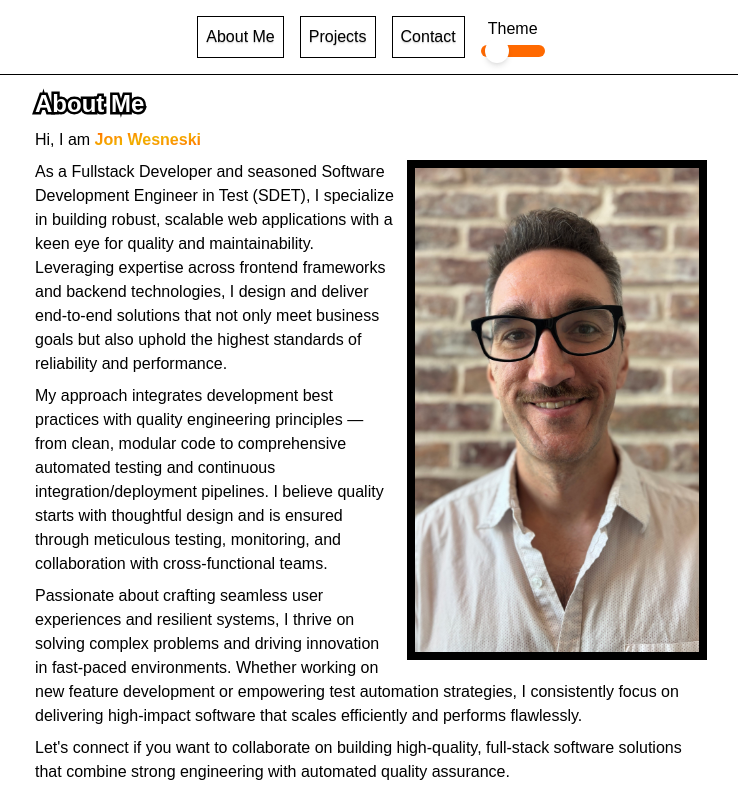
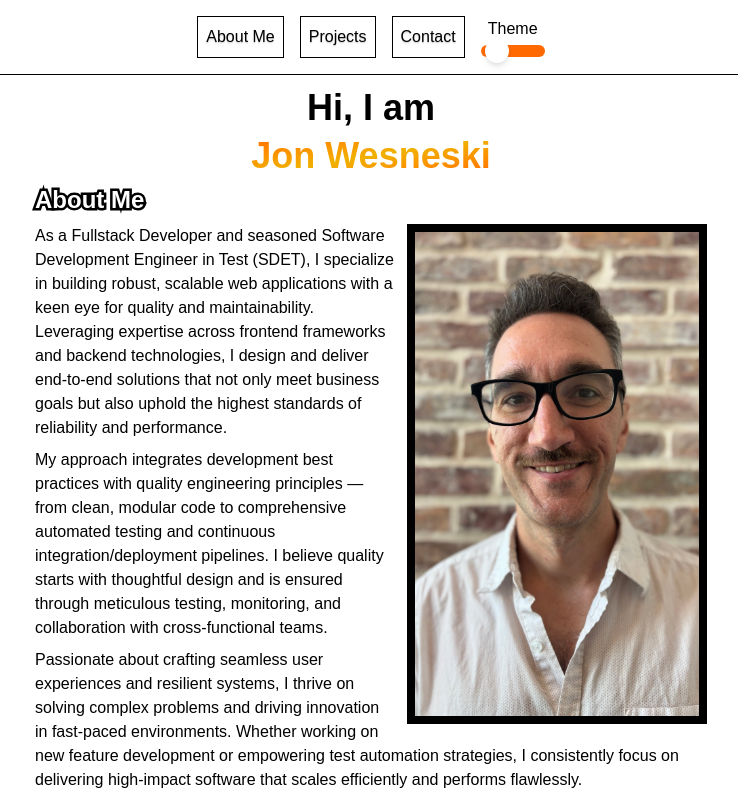
Before and after one commit to jonwesneski/jonwesneski.github.io, a Next.js app: page / in a window 1280 px wide. Shown: the whole page, without its empty margins (269-1007 px from the left). Built offline with nearby package versions, Linux system fonts and the light colour scheme.

Commit message:
added more animation

```diff
--- a/src/app/_components/About.tsx
+++ b/src/app/_components/About.tsx
@@ -1,16 +1,86 @@
 "use client";
+
+import { Variants, motion } from "motion/react";
 import Image from "next/image";
+
+const containerVariants: Variants = {
+  hidden: { opacity: 0, x: 100 },
+  visible: {
+    opacity: 1,
+    x: 0,
+    transition: {
+      type: "tween",
+      delay: 2,
+      staggerChildren: 0.1,
+      delayChildren: 0.1,
+      when: "beforeChildren",
+    },
+  },
+};
+
+const helloVariants: Variants = {
+  hidden: { opacity: 0 },
+  visible: { opacity: 1, transition: { type: "tween", duration: 1.5 } },
+};
+
+const nameVariants: Variants = {
+  hidden: { opacity: 0, x: 100 },
+  visible: { opacity: 1, x: 0, transition: { type: "tween", delay: 1.5 } },
+};
+
+const itemsParentVariants: Variants = {
+  hidden: { opacity: 0, x: 100 },
+  visible: {
+    opacity: 1,
+    x: 0,
+    transition: {
+      type: "tween",
+      delay: 0.5,
+      staggerChildren: 0.1,
+      delayChildren: 0.1,
+      when: "beforeChildren",
+    },
+  },
+};
+
+const itemVariants: Variants = {
+  hidden: { opacity: 0, x: 100 },
+  visible: { opacity: 1, x: 0, transition: { type: "tween" } },
+};
 
 export default function About() {
   return (
     <>
-      <h1 className="text-2xl font-bold my-2 text-white-black">About Me</h1>
-      <p className="my-2">
+      <div className="m-auto flex flex-col items-center">
+        <motion.h1
+          variants={helloVariants}
+          initial="hidden"
+          animate="visible"
+          className="my-2 text-4xl font-bold"
+        >
           Hi, I am{" "}
-        <span className="bg-linear-to-br bg-clip-text text-transparent from-orange-500 via-yellow-500 to-orange-500 font-extrabold">
+        </motion.h1>
+
+        <motion.h1
+          variants={nameVariants}
+          initial="hidden"
+          animate="visible"
+          className="text-4xl bg-linear-to-br bg-clip-text text-transparent from-orange-500 via-yellow-500 to-orange-500 font-extrabold"
+        >
           Jon Wesneski
-        </span>
-      </p>
+        </motion.h1>
+      </div>
+      <motion.div
+        variants={containerVariants}
+        initial="hidden"
+        animate="visible"
+      >
+        <motion.h1
+          variants={itemVariants}
+          className="text-2xl font-bold my-2 text-white-black"
+        >
+          About Me
+        </motion.h1>
 
         <div className="relative w-[150px] h-[280px] md:w-[300px] md:h-[500px] float-right ml-3 mb-3 border-8 border-text">
           <Image
@@ -21,35 +91,39 @@ export default function About() {
             className="object-cover"
           />
         </div>
-      <p className="my-2">
-        As a Fullstack Developer and seasoned Software Development Engineer in
-        Test (SDET), I specialize in building robust, scalable web applications
-        with a keen eye for quality and maintainability. Leveraging expertise
-        across frontend frameworks and backend technologies, I design and
-        deliver end-to-end solutions that not only meet business goals but also
-        uphold the highest standards of reliability and performance.
-      </p>
-      <p className="my-2">
+        <motion.div variants={itemsParentVariants}>
+          <motion.p variants={itemVariants} className="my-2">
+            As a Fullstack Developer and seasoned Software Development Engineer
+            in Test (SDET), I specialize in building robust, scalable web
+            applications with a keen eye for quality and maintainability.
+            Leveraging expertise across frontend frameworks and backend
+            technologies, I design and deliver end-to-end solutions that not
+            only meet business goals but also uphold the highest standards of
+            reliability and performance.
+          </motion.p>
+          <motion.p variants={itemVariants} className="my-2">
             My approach integrates development best practices with quality
             engineering principles — from clean, modular code to comprehensive
             automated testing and continuous integration/deployment pipelines. I
             believe quality starts with thoughtful design and is ensured through
-        meticulous testing, monitoring, and collaboration with cross-functional
-        teams.
-      </p>
-      <p className="my-2">
+            meticulous testing, monitoring, and collaboration with
+            cross-functional teams.
+          </motion.p>
+          <motion.p variants={itemVariants} className="my-2">
             Passionate about crafting seamless user experiences and resilient
-        systems, I thrive on solving complex problems and driving innovation in
-        fast-paced environments. Whether working on new feature development or
-        empowering test automation strategies, I consistently focus on
-        delivering high-impact software that scales efficiently and performs
-        flawlessly.
-      </p>
-      <p className="my-2">
-        Let&apos;s connect if you want to collaborate on building high-quality,
-        full-stack software solutions that combine strong engineering with
-        automated quality assurance.
-      </p>
+            systems, I thrive on solving complex problems and driving innovation
+            in fast-paced environments. Whether working on new feature
+            development or empowering test automation strategies, I consistently
+            focus on delivering high-impact software that scales efficiently and
+            performs flawlessly.
+          </motion.p>
+          <motion.p variants={itemVariants} className="my-2">
+            Let&apos;s connect if you want to collaborate on building
+            high-quality, full-stack software solutions that combine strong
+            engineering with automated quality assurance.
+          </motion.p>
+        </motion.div>
+      </motion.div>
     </>
   );
 }
--- a/src/app/_components/Contact.tsx
+++ b/src/app/_components/Contact.tsx
@@ -2,6 +2,7 @@
 
 import GitHubIcon from "@public/github.svg";
 import LinkedinIcon from "@public/linkedin.svg";
+import { motion } from "motion/react";
 import React, { useState } from "react";
 import { SocialLink } from "./SocialLink";
 
@@ -102,13 +103,16 @@ export default function Contact() {
             />
           </div>
 
-          <button
+          <motion.button
+            whileHover={{
+              scale: 1.2,
+            }}
             type="submit"
             disabled={loading}
             className="my-7 border border-background text-background p-2 focus:outline-none focus:ring-2 focus:ring-orange-500 focus:ring-offset-2 hover:ring-2 hover:ring-orange-500 hover:ring-inset text-shadow-sm hover:[text-shadow:1px_1px_0px_var(--color-orange-500),-1px_1px_0px_var(--color-orange-500),1px_-1px_0px_var(--color-orange-500),-1px_-1px_0px_var(--color-orange-500)]"
           >
             {loading ? "Sending..." : "Send Message"}
-          </button>
+          </motion.button>
         </div>
       </form>
       <div className="mt-10 row-start-3 flex gap-[24px] flex-wrap items-center justify-center border-text">
--- a/src/app/_components/Project.tsx
+++ b/src/app/_components/Project.tsx
@@ -10,7 +10,6 @@ const containerVariants: Variants = {
     x: 0,
     transition: {
       type: "tween",
-      duration: 2,
       staggerChildren: 0.1,
       delayChildren: 0.1,
       when: "beforeChildren",
--- a/src/app/_components/Projects.tsx
+++ b/src/app/_components/Projects.tsx
@@ -12,8 +12,6 @@ const containerVariants: Variants = {
       type: "spring",
       duration: 0.6,
       staggerChildren: 0.1,
-      delayChildren: 0.05,
-      when: "beforeChildren",
     },
   },
 };
--- a/src/app/_components/TextScrollTo.tsx
+++ b/src/app/_components/TextScrollTo.tsx
@@ -2,6 +2,7 @@
 
 import { mergeCss } from "@src/utils";
 import { ClassValue } from "clsx";
+import { motion } from "motion/react";
 
 export interface ITextScrollToProps {
   scrollToId: string;
@@ -17,7 +18,11 @@ export default function TextScrollTo(props: ITextScrollToProps) {
   };
 
   return (
-    <button
+    <motion.button
+      whileHover={{
+        scale: 1.2,
+        // transition: { duration: 1 },
+      }}
       className={mergeCss(
         "inline-block border bg-transparent p-2 focus:outline-none focus:ring-2 focus:ring-orange-500 focus:ring-offset-2 hover:ring-2 hover:ring-orange-500 hover:ring-inset text-shadow-sm hover:[text-shadow:1px_1px_0px_var(--color-orange-500),-1px_1px_0px_var(--color-orange-500),1px_-1px_0px_var(--color-orange-500),-1px_-1px_0px_var(--color-orange-500)]",
         props.className
@@ -25,6 +30,6 @@ export default function TextScrollTo(props: ITextScrollToProps) {
       onClick={() => scrollToDiv(props.scrollToId)}
     >
       {props.text}
-    </button>
+    </motion.button>
   );
 }
```
Lines whose indentation alone changed are shown as unchanged.
